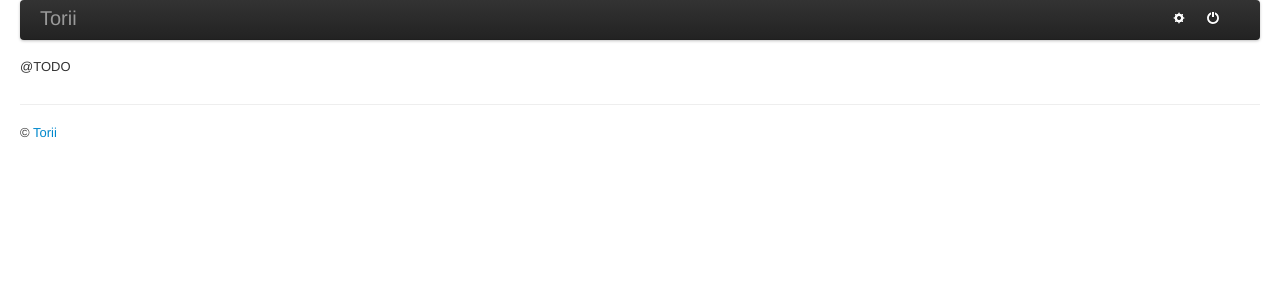
After one commit to kore/Torii, a PHP site: template src/templates/html/main.twig in a window 1280 px wide. The commit adds this page. Shown: the top 300 px of the page. Run offline with PHP 8.4, Linux system fonts and the light colour scheme; the template is opened without the code that fills it, so the values that code supplies are empty; some libraries are stand-ins or nearby versions.

Commit message:
Stubbed main controller

```diff
--- a/src/templates/html/index.twig
+++ b/src/templates/html/index.twig
@@ -21,7 +21,7 @@
             <div class="navbar-inner">
                 <div class="container">
                     <a class="brand" href="/">Torii</a>
-                    <div class="nav">
+                    <div class="nav pull-right">
                         <ul class="nav">
                             {% block navItems %}{% endblock %}
                         </ul>
--- /dev/null
+++ b/src/templates/html/main.twig
@@ -0,0 +1,14 @@
+{% extends "html/index.twig" %}
+
+{% block navItems %}
+<li><a href="/portal/setting" title="Settings"><i class="icon-cog icon-white"></i></a></li>
+<li><a href="/auth/logout" title="Logout"><i class="icon-off icon-white"></i></a></li>
+{% endblock %}
+
+{% block content %}
+<div class="row-fluid">
+    <div class="span6">
+        @TODO
+    </div>
+</div>
+{% endblock %}
```
Also changed, not shown: src/main/Torii/Controller/Main.php (+4 -3 lines), src/main/Torii/DIC/Base.php (+9 -0 lines).
